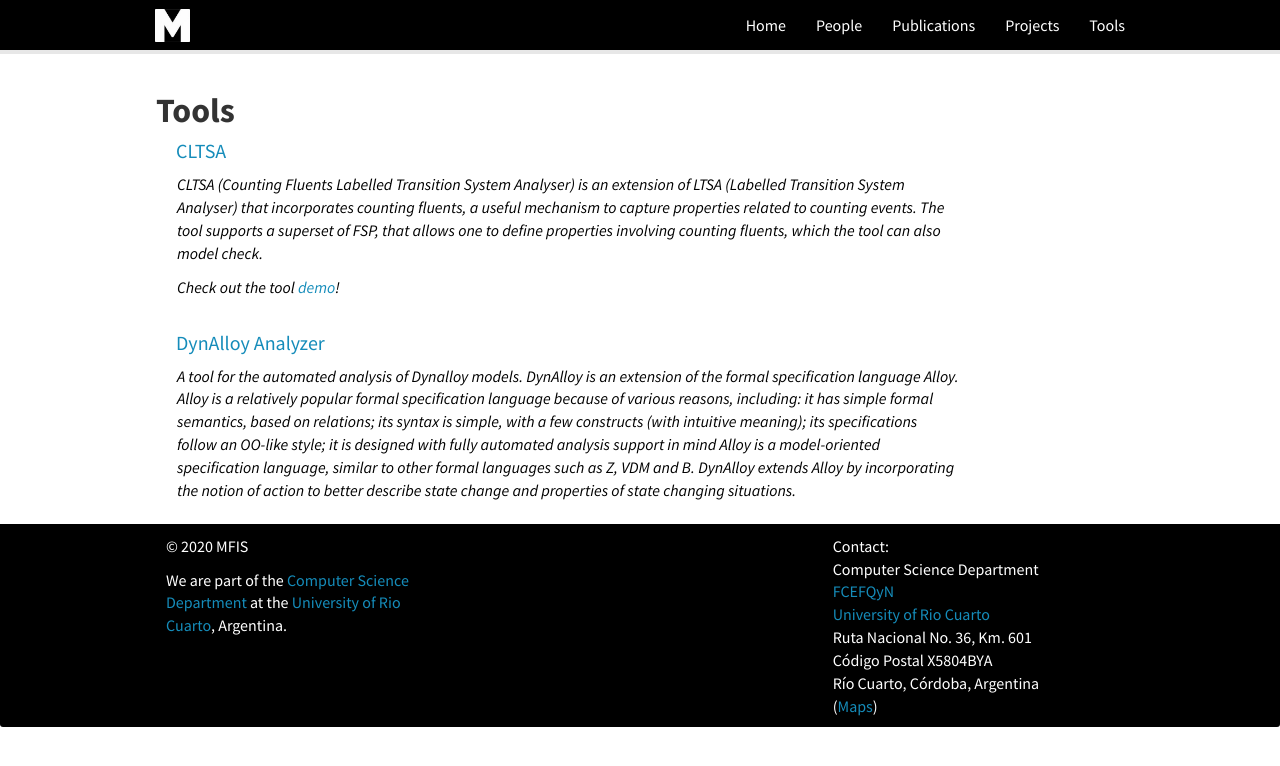
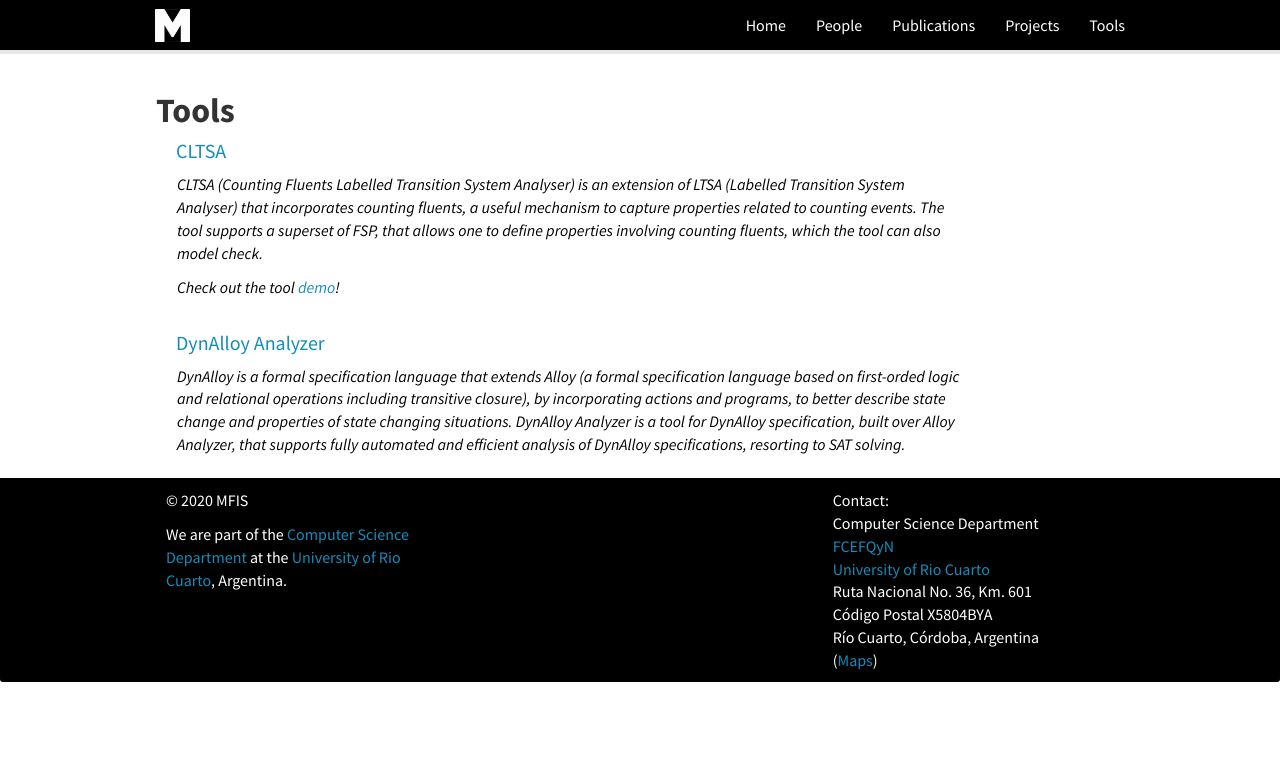
Before and after one commit to facumolina/mfis, a Jekyll site: the page built from _pages/tools.md, in a window 1280 px wide. Shown: the top 766 px of the page. Built offline with Jekyll 4.4.1, drawn with Linux system fonts in a browser that asks for light colours; nearby versions of some CDN libraries.

Commit message:
Updating DynAlloy tool description

```diff
--- a/_data/tools.yml
+++ b/_data/tools.yml
@@ -5,4 +5,4 @@
 
 - name: DynAlloy Analyzer
   web: https://dc.exa.unrc.edu.ar/tools/dynalloy-web/
-  description: "A tool for the automated analysis of Dynalloy models. DynAlloy is an extension of the formal specification language Alloy. Alloy is a relatively popular formal specification language because of various reasons, including: it has simple formal semantics, based on relations; its syntax is simple, with a few constructs (with intuitive meaning); its specifications follow an OO-like style; it is designed with fully automated analysis support in mind Alloy is a model-oriented specification language, similar to other formal languages such as Z, VDM and B. DynAlloy extends Alloy by incorporating the notion of action to better describe state change and properties of state changing situations."
+  description: "DynAlloy is a formal specification language that extends Alloy (a formal specification language based on first-orded logic and relational operations including transitive closure), by incorporating actions and programs, to  better describe state change and properties of state changing situations. DynAlloy Analyzer is a tool for DynAlloy specification, built over Alloy Analyzer, that supports fully automated and efficient analysis of DynAlloy specifications, resorting to SAT solving."
```
